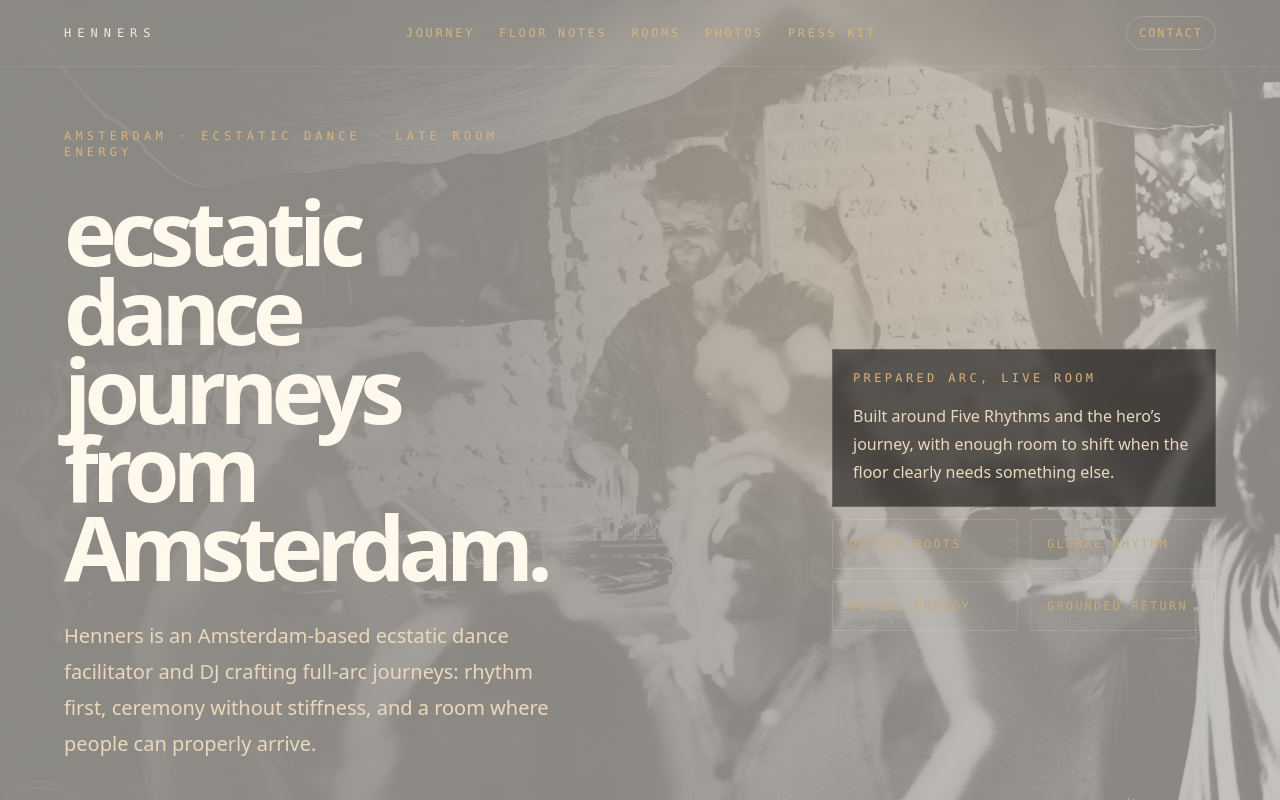
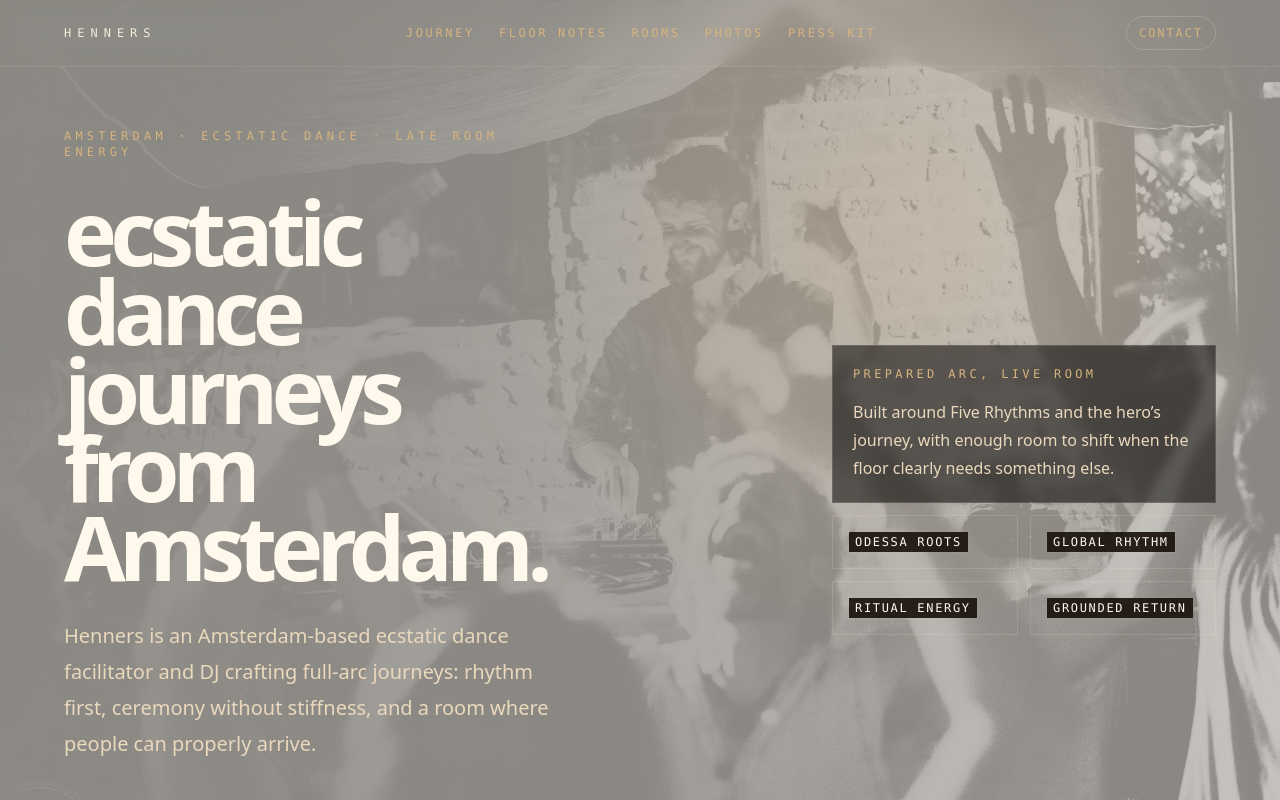
Before and after one commit to kokosthief/dj.henners.bio, a Next.js app: page / in a window 1280 px wide. Shown: the top 800 px of the page. Built offline with nearby package versions, Linux system fonts and the light colour scheme.

Commit message:
fix: improve hero signal label contrast

```diff
--- a/src/app/page.tsx
+++ b/src/app/page.tsx
@@ -98,11 +98,14 @@ export default function HomePage() {
                 Built around Five Rhythms and the hero’s journey, with enough room to shift when the floor clearly needs something else.
               </p>
             </div>
-            <div className="grid grid-cols-2 gap-3 font-mono text-xs uppercase tracking-[0.18em] text-[#c8aa7a]">
-              <div className="border border-[#f4ead8]/15 p-4">Odessa roots</div>
-              <div className="border border-[#f4ead8]/15 p-4">global rhythm</div>
-              <div className="border border-[#f4ead8]/15 p-4">ritual energy</div>
-              <div className="border border-[#f4ead8]/15 p-4">grounded return</div>
+            <div className="grid grid-cols-2 gap-3 font-mono text-[11px] uppercase tracking-[0.12em] text-[#c8aa7a] sm:text-xs sm:tracking-[0.14em]">
+              {['Odessa roots', 'global rhythm', 'ritual energy', 'grounded return'].map((signal) => (
+                <div key={signal} className="border border-[#f4ead8]/15 p-4">
+                  <span className="inline-block whitespace-nowrap bg-[#18100a]/90 px-1.5 py-0.5 text-[#fff8ec] shadow-[0_0_0_1px_rgba(244,234,216,0.04)]">
+                    {signal}
+                  </span>
+                </div>
+              ))}
             </div>
           </aside>
         </div>
```
